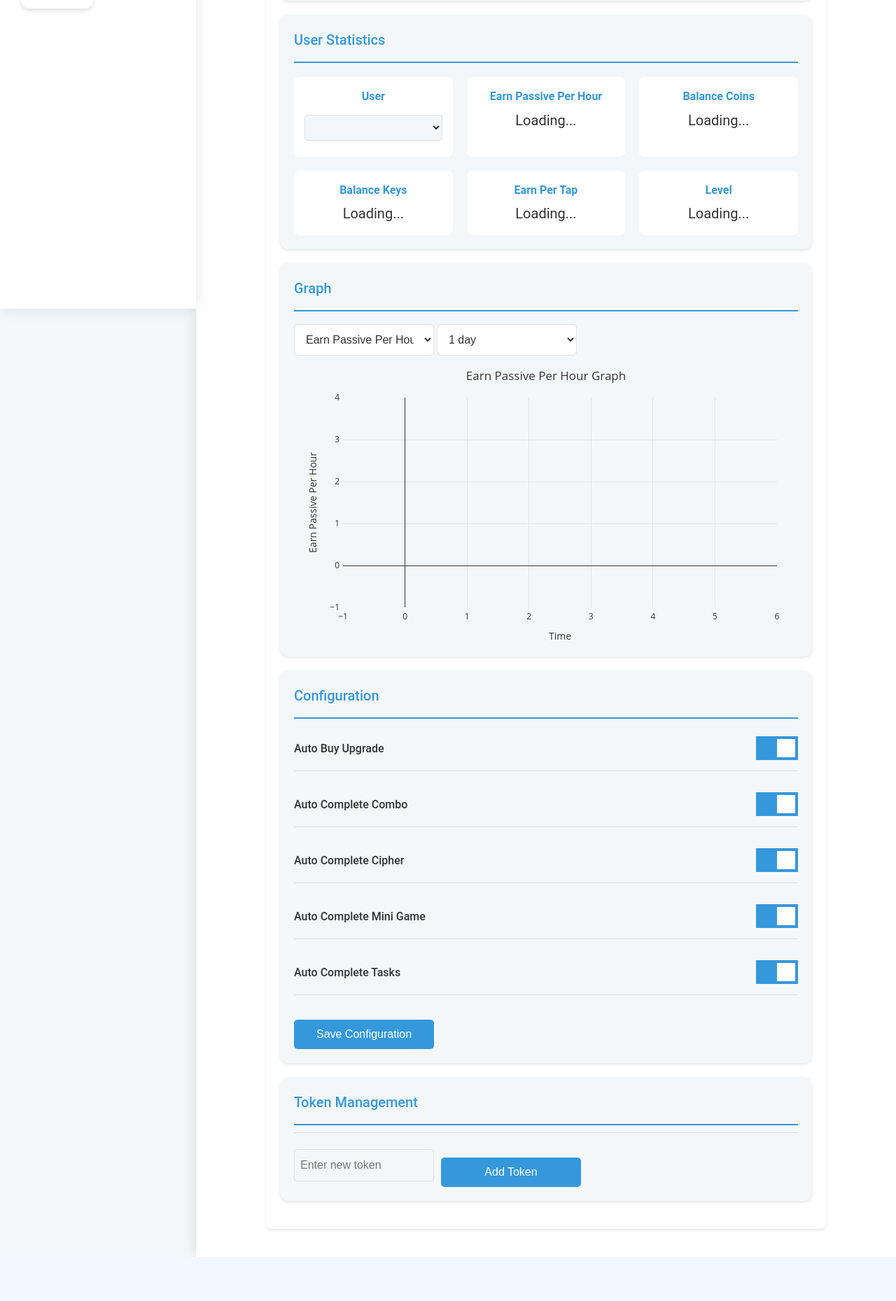
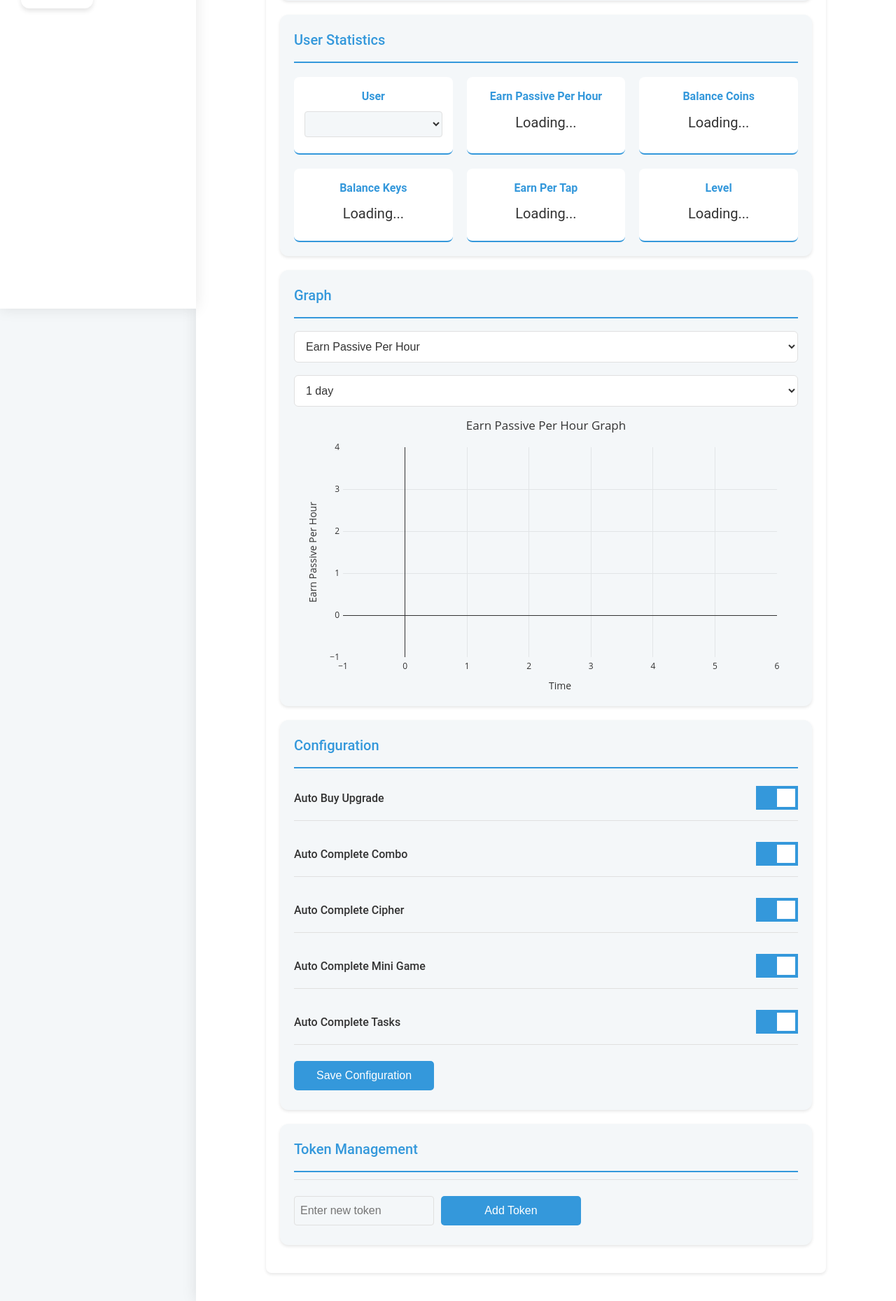
Before and after one commit to Vasysik/RPiModules, a Flask app: page /hamster/ in a window 1280 px wide. Shown: the part 359-2218 px from the top of the page at 70% size. Before the commit the page ends 2155 px from the top, so only its background shows below. Run offline with Flask 3, Linux system fonts and the light colour scheme; data that the repository does not hold is empty; some libraries are stand-ins or nearby versions.

Commit message:
css update

```diff
--- a/modules/hamster/static/hamster.css
+++ b/modules/hamster/static/hamster.css
@@ -28,16 +28,6 @@ span {
 
 .token-input {
     margin-top: 10px;
-}
-
-select {
-    background-color: var(--bg-primary);
-    border: 1px solid var(--border-color);
-    border-radius: 4px;
-    color: var(--text-primary);
-    padding: 8px;
-    width: 100%;
-    max-width: 200px;
 }
 
 input[type="text"], button {
@@ -94,7 +84,7 @@ button:hover {
     margin-bottom: 15px;
 }
 
-#user-select {
+.user-select {
     max-width: 200px;
     padding: 8px;
     border-radius: 4px;
@@ -230,6 +220,7 @@ button:hover {
     border-radius: 8px;
     text-align: center;
     transition: transform 0.3s ease;
+    border-bottom: 2px solid var(--accent-color);
 }
 
 .stat-item:hover {
@@ -239,11 +230,11 @@ button:hover {
 .stat-label {
     font-weight: bold;
     color: var(--accent-color);
-    margin-bottom: 5px;
 }
 
 .stat-value {
     font-size: 20px;
+    margin: 8px 0;
 }
 
 .config-section {
@@ -318,7 +309,7 @@ input:checked + .slider:before {
     cursor: pointer;
     font-size: 16px;
     transition: background-color 0.3s ease;
-    margin-top: 20px;
+    margin: 8px 0;
     width: 100%;
 }
 
@@ -331,16 +322,6 @@ input:checked + .slider:before {
     font-size: 24px;
     font-weight: 600;
     margin-bottom: 0;
-}
-
-#user-select {
-    max-width: 200px;
-    padding: 8px;
-    border-radius: 4px;
-    border: 1px solid var(--border-color);
-    background-color: var(--bg-primary);
-    color: var(--text-primary);
-    font-size: 16px;
 }
 
 .token-section {
--- a/modules/hamster/static/hamster.js
+++ b/modules/hamster/static/hamster.js
@@ -31,7 +31,7 @@ function loadData() {
             .then(response => response.json())
             .then(data => {
                 document.getElementById('earn-passive-hour').textContent = data.earnPassivePerHour;
-                document.getElementById('balance-coins').textContent = data.balanceCoins;
+                document.getElementById('balance-coins').textContent = parseInt(data.balanceCoins);
                 document.getElementById('balance-keys').textContent = data.balanceKeys;
                 document.getElementById('earn-per-tap').textContent = data.earnPerTap;
                 document.getElementById('user-level').textContent = data.level;
--- a/modules/hamster/templates/hamster.html
+++ b/modules/hamster/templates/hamster.html
@@ -41,7 +41,7 @@
             <div class="stats-grid">
                 <div class="stat-item">
                     <div class="stat-label">User</div>
-                    <select id="user-select" onchange="loadData()"></select>
+                    <select class="user-select" id="user-select" onchange="loadData()"></select>
                 </div>
                 <div class="stat-item">
                     <div class="stat-label">Earn Passive Per Hour</div>
```
